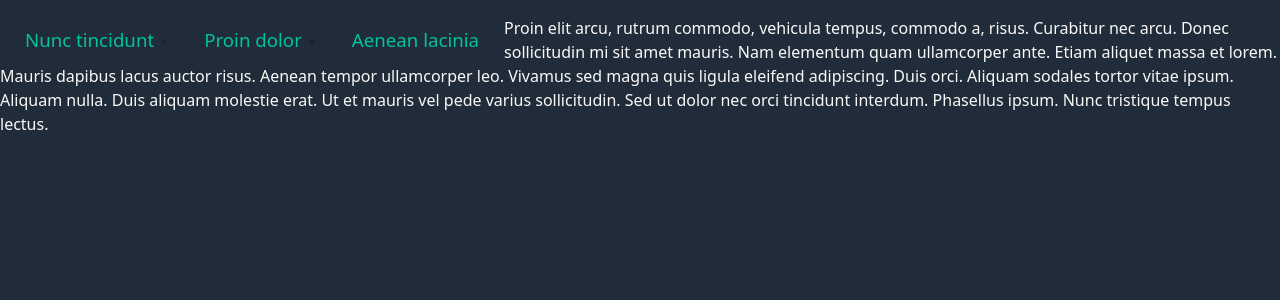
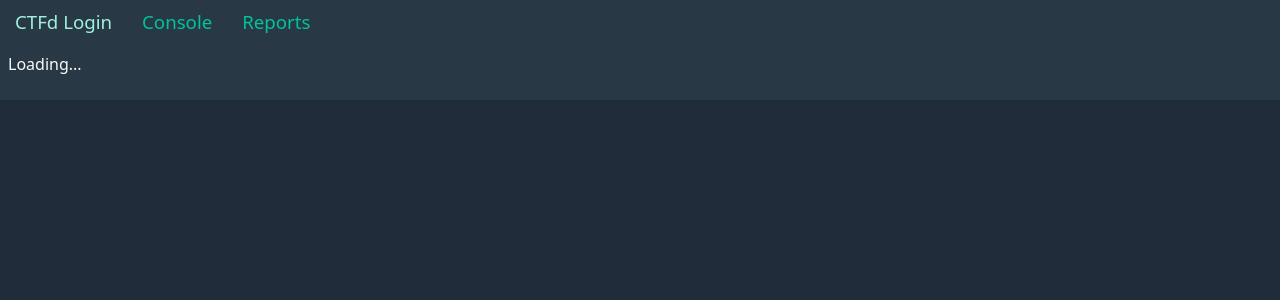
Before and after one commit to Axiom-Cyber/Hyperbolic, a Flask app: page /dashboard/ in a window 1280 px wide. Shown: the top 300 px of the page. Run offline with Flask 2, Linux system fonts and the light colour scheme.

Commit message:
Edit dashboard

```diff
--- a/flaskapp/routes.py
+++ b/flaskapp/routes.py
@@ -7,10 +7,6 @@ from werkzeug.utils import secure_filename
 from itsdangerous.exc import SignatureExpired
 from flask_mail import Message
 from datetime import datetime
-
-@app.route('/ping', methods=['GET'])
-def ping_pong():
-    return jsonify('Pong!')
 
 @login_manager.unauthorized_handler
 def unauthorized():
--- a/flaskapp/static/css/dashboard.css
+++ b/flaskapp/static/css/dashboard.css
@@ -1,9 +1,12 @@
 #tabs {
-    list-style-type: none;
+    background-color: var(--gunmetal);
 }
 
 #tabs ul {
     padding: 0;
+    margin: 0;
+    list-style-type: none;
+    overflow: hidden;
 }
 
 #tabs li {
@@ -12,9 +15,13 @@
 
 #tabs a {
     width: 100%;
-    padding: 10px 25px;
+    padding: 8px 15px;
     display: block;
     text-align: center;
     font-size: 14pt;
     text-decoration: none;
 }
+
+.tab-content {
+    padding: 8px;
+}
--- a/flaskapp/templates/dashboard.html
+++ b/flaskapp/templates/dashboard.html
@@ -13,19 +13,18 @@
 <div class="content">
     <div id="tabs">
         <ul>
-            <li><a href="#tabs-1">Nunc tincidunt</a></li>
-            <li><a href="#tabs-2">Proin dolor</a></li>
-            <li><a href="#tabs-3">Aenean lacinia</a></li>
+            <li><a href="#tab-1">CTFd Login</a></li>
+            <li><a href="#tab-2">Console</a></li>
+            <li><a href="#tab-3">Reports</a></li>
         </ul>
-        <div id="tabs-1">
-            <p>Proin elit arcu, rutrum commodo, vehicula tempus, commodo a, risus. Curabitur nec arcu. Donec sollicitudin mi sit amet mauris. Nam elementum quam ullamcorper ante. Etiam aliquet massa et lorem. Mauris dapibus lacus auctor risus. Aenean tempor ullamcorper leo. Vivamus sed magna quis ligula eleifend adipiscing. Duis orci. Aliquam sodales tortor vitae ipsum. Aliquam nulla. Duis aliquam molestie erat. Ut et mauris vel pede varius sollicitudin. Sed ut dolor nec orci tincidunt interdum. Phasellus ipsum. Nunc tristique tempus lectus.</p>
+        <div class="tab-content" id="tab-1">
+            <p>Loading...</p>
         </div>
-        <div id="tabs-2">
-            <p>Morbi tincidunt, dui sit amet facilisis feugiat, odio metus gravida ante, ut pharetra massa metus id nunc. Duis scelerisque molestie turpis. Sed fringilla, massa eget luctus malesuada, metus eros molestie lectus, ut tempus eros massa ut dolor. Aenean aliquet fringilla sem. Suspendisse sed ligula in ligula suscipit aliquam. Praesent in eros vestibulum mi adipiscing adipiscing. Morbi facilisis. Curabitur ornare consequat nunc. Aenean vel metus. Ut posuere viverra nulla. Aliquam erat volutpat. Pellentesque convallis. Maecenas feugiat, tellus pellentesque pretium posuere, felis lorem euismod felis, eu ornare leo nisi vel felis. Mauris consectetur tortor et purus.</p>
+        <div class="tab-content" id="tab-2">
+            <p>Loading...</p>
         </div>
-        <div id="tabs-3">
-            <p>Mauris eleifend est et turpis. Duis id erat. Suspendisse potenti. Aliquam vulputate, pede vel vehicula accumsan, mi neque rutrum erat, eu congue orci lorem eget lorem. Vestibulum non ante. Class aptent taciti sociosqu ad litora torquent per conubia nostra, per inceptos himenaeos. Fusce sodales. Quisque eu urna vel enim commodo pellentesque. Praesent eu risus hendrerit ligula tempus pretium. Curabitur lorem enim, pretium nec, feugiat nec, luctus a, lacus.</p>
-            <p>Duis cursus. Maecenas ligula eros, blandit nec, pharetra at, semper at, magna. Nullam ac lacus. Nulla facilisi. Praesent viverra justo vitae neque. Praesent blandit adipiscing velit. Suspendisse potenti. Donec mattis, pede vel pharetra blandit, magna ligula faucibus eros, id euismod lacus dolor eget odio. Nam scelerisque. Donec non libero sed nulla mattis commodo. Ut sagittis. Donec nisi lectus, feugiat porttitor, tempor ac, tempor vitae, pede. Aenean vehicula velit eu tellus interdum rutrum. Maecenas commodo. Pellentesque nec elit. Fusce in lacus. Vivamus a libero vitae lectus hendrerit hendrerit.</p>
+        <div class="tab-content" id="tab-3">
+            <p>Loading...</p>
         </div>
     </div>
 </div>
```
